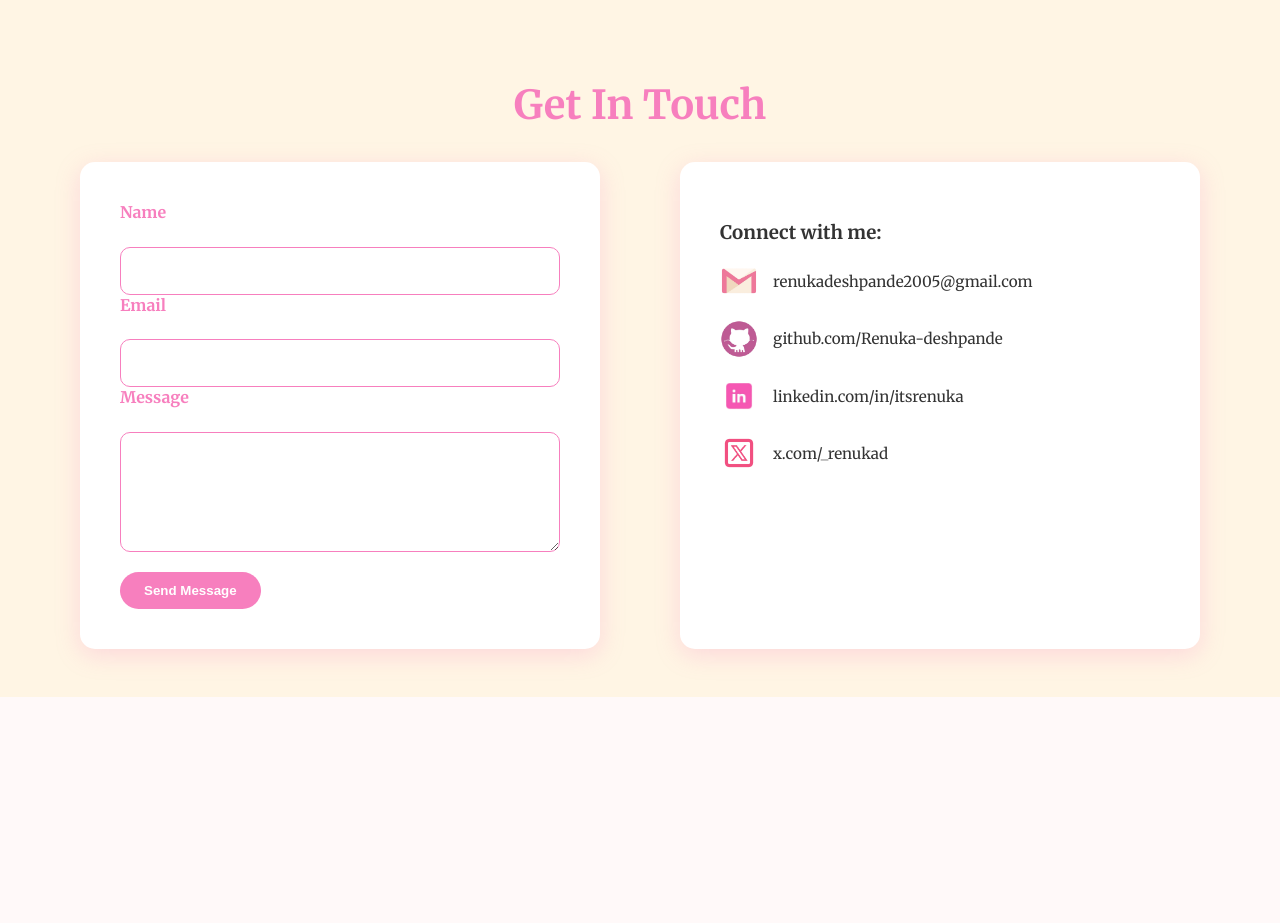
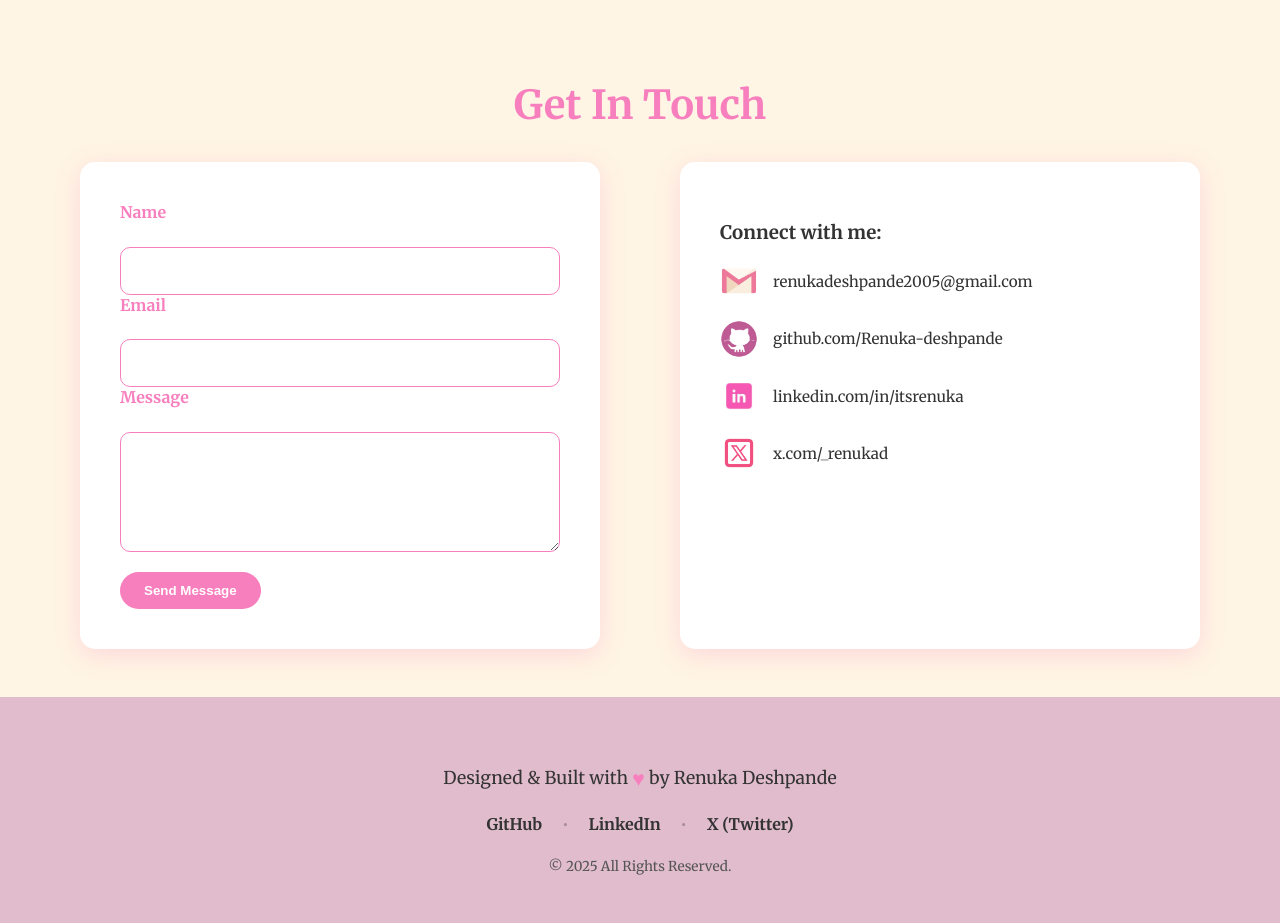
Before and after one commit to Renuka-deshpande/Portfolio, a Django app: page / in a window 1280 px wide. Shown: the part 3980-4903 px from the top of the page. Before the commit the page ends 4677 px from the top, so only its background shows below. Run offline with Django 5.2, Linux system fonts and the light colour scheme; data comes from the database, SQL or seed files in the repository; some web fonts are replaced.

Commit message:
footeradded

```diff
--- a/static/css/style.css
+++ b/static/css/style.css
@@ -218,13 +218,13 @@ header h3 {
 
 .project-card {
     background-color: #ffffff;
-    width: 80%; /* Takes up more width */
-    max-width: 800px; /* But not too wide on large screens */
+    width: 80%;
+    max-width: 800px;
     padding: 35px;
     border-radius: 15px;
     box-shadow: 0 8px 25px rgba(0, 0, 0, 0.1);
     transition: transform 0.3s ease, box-shadow 0.3s ease;
-    border-left: 7px solid #F77FBE; /* Thematic accent */
+    border-left: 7px solid #F77FBE;
 }
 
 .project-card:hover {
@@ -313,7 +313,7 @@ header h3 {
     font-size: 1rem;
     font-family: 'Merriweather', serif;
     background-color: #fff;
-    box-sizing: border-box; /* Important for padding */
+    box-sizing: border-box;
 }
 
 .contact-form textarea {
@@ -389,3 +389,84 @@ header h3 {
 .info button:hover img {
     transform: scale(1.15) rotate(-5deg);
 }
+
+
+/* ---Footr Section --- */
+#footer {
+  background-color: #E1BCCD;
+  padding: 3rem 2rem;
+  text-align: center;
+}
+
+.footer-content {
+  max-width: 800px;
+  margin: 0 auto;
+}
+
+.footer-closing {
+  font-family: 'Merriweather', serif;
+  font-size: 1.1rem;
+  color: #333;
+  margin-bottom: 1.5rem;
+}
+
+.footer-links {
+  margin: 1.5rem 0;
+}
+
+.footer-links a {
+  color: #333;
+  text-decoration: none;
+  font-weight: bold;
+  padding: 0 0.5rem;
+  transition: color 0.3s ease;
+  font-size: 1rem;
+}
+
+.footer-links a:hover {
+  color: #F77FBE;
+}
+
+.footer-links span {
+  color: #a78c98;
+  margin: 0 0.5rem;
+  user-select: none;
+}
+
+.footer-copyright {
+  font-size: 0.85rem;
+  color: #555;
+  margin: 0;
+}
+
+.heart {
+  color: #F77FBE;
+  font-size: 1.2em;
+  position: relative;
+  top: 0.1em;
+  animation: pulse 1.5s infinite;
+}
+
+@keyframes pulse {
+  0% { transform: scale(1); }
+  50% { transform: scale(1.15); }
+  100% { transform: scale(1); }
+}
+
+/* --- Responsive Design for Footer --- */
+@media (max-width: 768px) {
+  #footer {
+    padding: 2.5rem 1rem;
+  }
+  .footer-closing {
+    font-size: 1rem;
+  }
+  .footer-links {
+    display: flex;
+    flex-direction: column;
+    gap: 1rem;
+  }
+  .footer-links span {
+    display: none;
+  }
+}
--- a/templates/portfolio/base.html
+++ b/templates/portfolio/base.html
@@ -103,4 +103,19 @@
 
         {% endblock %}
   </body>
+
+  <section id="footer">
+    <div class="footer-content">
+      <p class="footer-closing">Designed & Built with <span class="heart">&hearts;</span> by Renuka Deshpande</p>
+    <div class="footer-links">
+      <a href="https://github.com/Renuka-deshpande" target="_blank">GitHub</a>
+      <span>&bull;</span>
+      <a href="https://linkedin.com/in/itsrenuka" target="_blank">LinkedIn</a>
+      <span>&bull;</span>
+      <a href="https://x.com/_renukad" target="_blank">X (Twitter)</a>
+    </div>
+    <p class="footer-copyright">&copy; 2025 All Rights Reserved.</p>
+    </div>
+  </section>
+
 </html>
```
